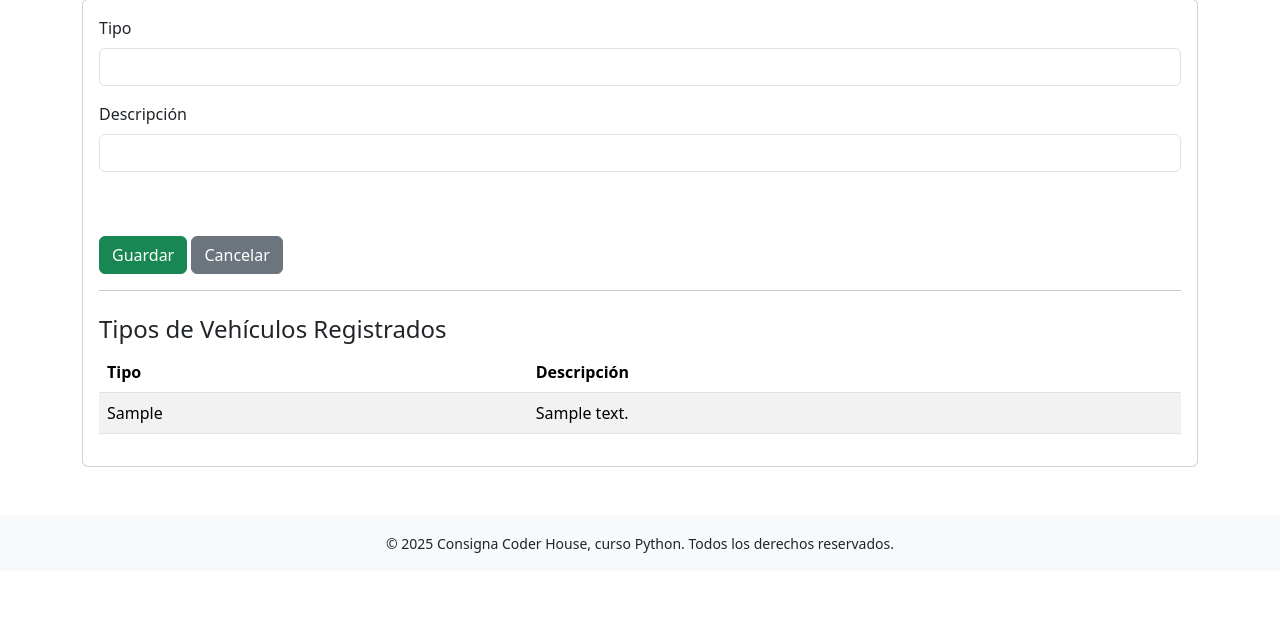
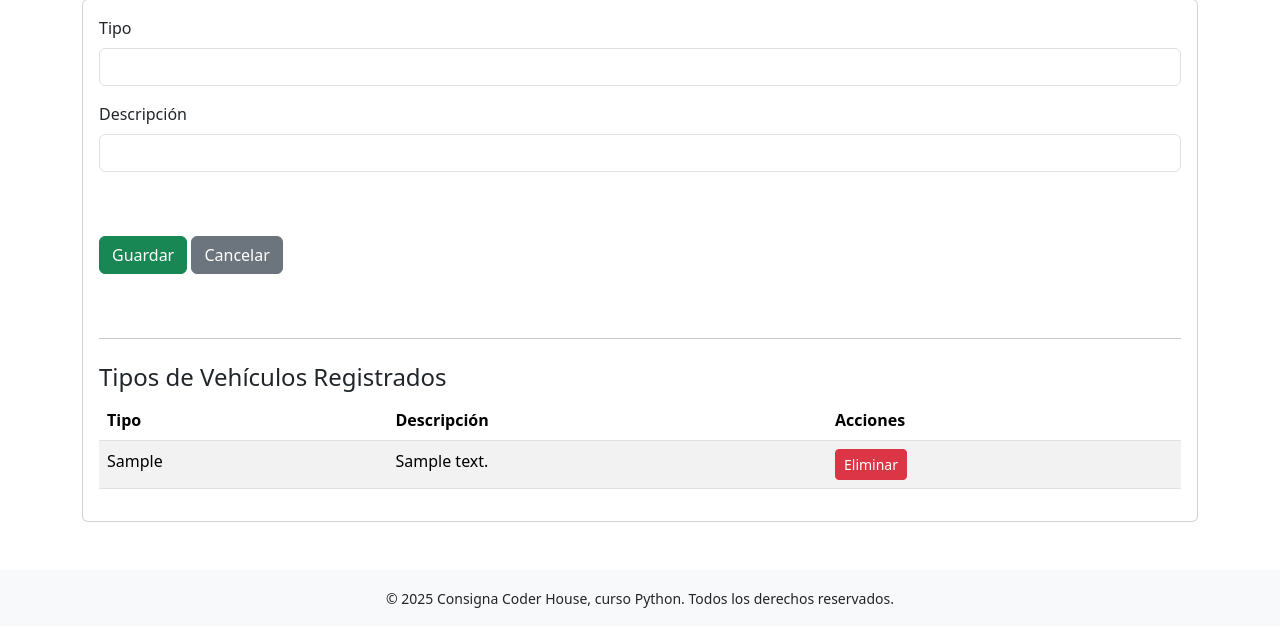
Before and after one commit to JonaGuitar/Proyecto_CoderHouse-JonathanYanez, a Django app: page /Aplicacion/post_agregar_tipo in a window 1280 px wide. Shown: the part 167-800 px from the top of the page. Run offline with Django 5.2, Linux system fonts and the light colour scheme; tables that the repository leaves empty hold one stand-in row (values such as "Sample post").

Commit message:
se agregan metodos para eliminar Fabricantes y Tipo de Vehiculos

```diff
--- a/Aplicacion/templates/Aplicacion/agregar_tipo.html
+++ b/Aplicacion/templates/Aplicacion/agregar_tipo.html
@@ -28,6 +28,8 @@
                 <a href="{% url 'Aplicacion:post_listar' %}" class="btn btn-secondary">Cancelar</a>
             </form>
 
+            </br>
+            </br>
 
             <hr>
 
@@ -38,6 +40,7 @@
                     <tr>
                         <th>Tipo</th>
                         <th>Descripción</th>
+                        <th>Acciones</th>
                     </tr>
                 </thead>
                 <tbody>
@@ -45,12 +48,18 @@
                         <tr>
                             <td>{{ tipo.tipo }}</td>
                             <td>{{ tipo.descripcion }}</td>
+                            <td>
+                                <form method="post" action="{% url 'Aplicacion:post_eliminar_tipo' tipo.id %}" style="display:inline;">
+                                    {% csrf_token %}
+                                    <button type="submit" class="btn btn-danger btn-sm">Eliminar</button>
+                                </form>
+                            </td>
                         </tr>
-                    {% empty %}
-                        <tr>
-                            <td>No hay tipos de vehículos registrados aún.</td>
-                        </tr>
-                    {% endfor %}
+                        {% empty %}
+                            <tr>
+                                <td colspan="3">No hay tipos registrados aún.</td>
+                            </tr>
+                        {% endfor %}
                 </tbody>
             </table>
 
--- a/Aplicacion/urls.py
+++ b/Aplicacion/urls.py
@@ -10,4 +10,6 @@ urlpatterns = [
     path('post_buscar', views.post_buscar, name='post_buscar'),
     path('post_agregar_fabricante', views.post_agregar_fabricante, name='post_agregar_fabricante'),
     path('post_agregar_tipo', views.post_agregar_tipo, name='post_agregar_tipo'),
+    path('post_eliminar_fabricante/<int:fabricante_id>/', views.post_eliminar_fabricante, name='post_eliminar_fabricante'),
+    path('post_eliminar_tipo/<int:tipo_id>/', views.post_eliminar_tipo, name='post_eliminar_tipo')
 ]
--- a/Aplicacion/views.py
+++ b/Aplicacion/views.py
@@ -1,6 +1,7 @@
 from django.shortcuts import render, redirect
 from .models import Post, Fabricante, TipoVehiculo
 from .forms import PostForm, FabricanteForm, TipoVehiculoForm
+from django.shortcuts import redirect, get_object_or_404
 
 
 def post_listar(request):
@@ -39,17 +40,6 @@ def post_buscar(request):
 
 
 
-# def post_agregar_fabricante(request):
-#     if request.method == 'POST':
-#         form = FabricanteForm(request.POST)
-#         if form.is_valid():
-#             form.save()
-#             return redirect('Aplicacion:post_listar')
-#     else:
-#         form = FabricanteForm()
-#     return render(request, 'Aplicacion/agregar_fabricante.html', {'form': form})
-
-
 def post_agregar_fabricante(request):
     form = FabricanteForm()
 
@@ -67,18 +57,18 @@ def post_agregar_fabricante(request):
 
 
 
+def post_eliminar_fabricante(request, fabricante_id):
+    if request.method == 'POST':
+        fabricante = get_object_or_404(Fabricante, id=fabricante_id)
+        fabricante.delete()
+    return redirect('Aplicacion:post_agregar_fabricante')
 
 
-
-# def post_agregar_tipo(request):
-#     if request.method == 'POST':
-#         form = TipoVehiculoForm(request.POST)
-#         if form.is_valid():
-#             form.save()
-#             return redirect('Aplicacion:post_listar')
-#     else:
-#         form = TipoVehiculoForm()
-#     return render(request, 'Aplicacion/agregar_tipo.html', {'form': form})
+# def post_eliminar_fabricante(request, fabricante_id):
+#     fabricante = Fabricante.objects.get(id=fabricante_id)
+#     fabricante.delete()
+#     fabricante = Fabricante.objects.all()
+#     return redirect('Aplicacion:post_agregar_fabricante')
 
 
 
@@ -97,3 +87,10 @@ def post_agregar_tipo(request):
         'form': form,
         'tipos': tipos,
     })
+
+
+def post_eliminar_tipo(request, tipo_id):
+    if request.method == 'POST':
+        tipo = get_object_or_404(TipoVehiculo, id=tipo_id)
+        tipo.delete()
+    return redirect('Aplicacion:post_agregar_tipo')
```
Also changed, not shown: Aplicacion/templates/Aplicacion/agregar_fabricante.html (+15 -5 lines).
